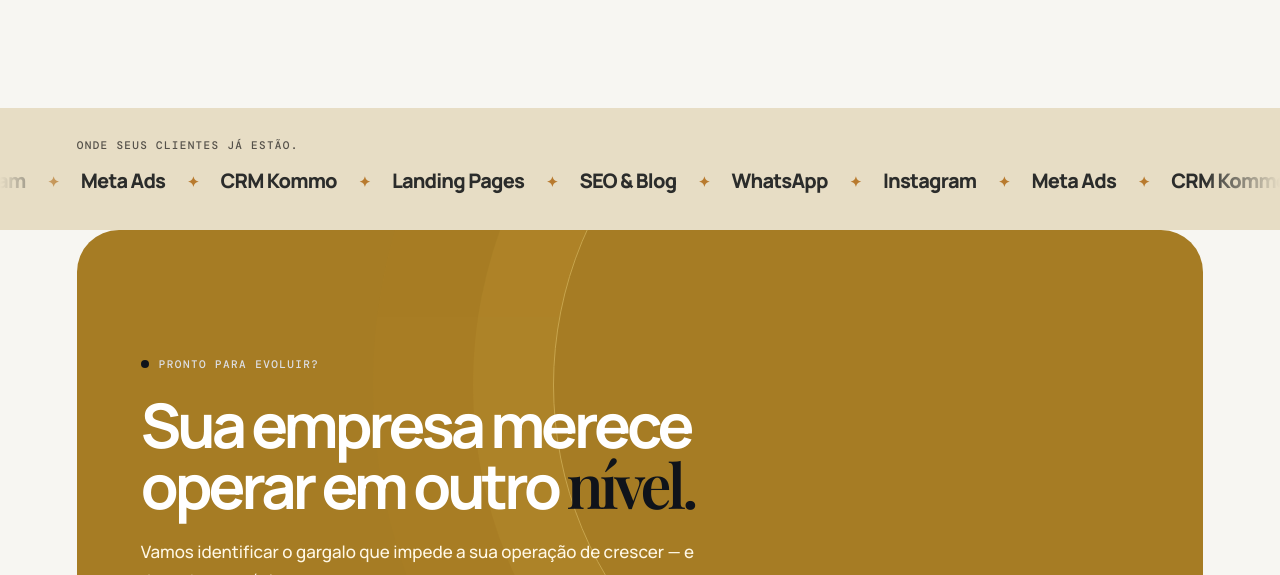
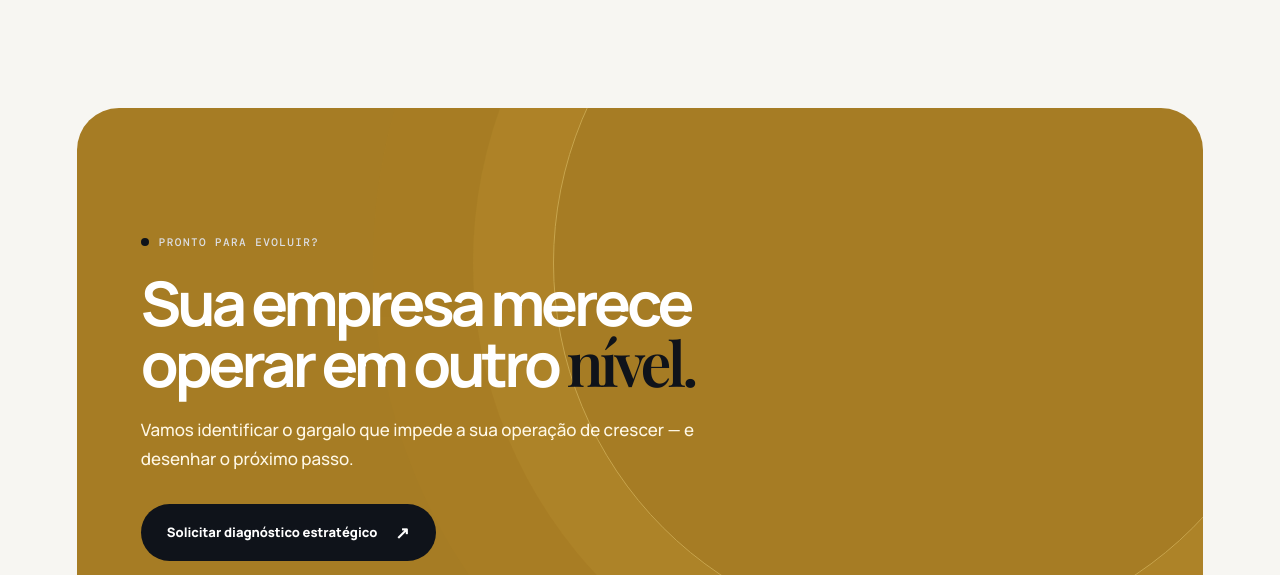
Before and after one commit to BarrosPL/arvisx-site, a plain HTML site: page arvisx/index.html in a window 1280 px wide. Shown: the part 6034-6609 px from the top of the page. Drawn offline with nearby package versions, Linux system fonts and the light colour scheme; a web font is replaced by a local one.

Commit message:
Remove a faixa de canais da home
A seção repetia o que o resto da página já diz — WhatsApp, Instagram,
Meta Ads e CRM aparecem nos serviços e no método. A home passa direto
do bloco de conhecimento para o contato.

```diff
--- a/arvisx/css/style.css
+++ b/arvisx/css/style.css
@@ -1078,49 +1078,6 @@ h2 em {
   color: #d2d5da;
 }
 
-/* --------------------------------- canais ----------------------------------- */
-
-.channels {
-  padding: 30px 0 34px;
-  background: #e7ddc5;
-  overflow: hidden;
-}
-
-.channels p {
-  margin: 0 var(--lado) 14px;
-  font: 500 11px var(--mono);
-  letter-spacing: 0.12em;
-  text-transform: uppercase;
-  color: #55514a;
-}
-
-.channels .esteira {
-  mask-image: linear-gradient(90deg, transparent, #000 6%, #000 94%, transparent);
-  -webkit-mask-image: linear-gradient(90deg, transparent, #000 6%, #000 94%, transparent);
-}
-
-.channels .esteira ul {
-  gap: 22px;
-  padding-right: 22px;
-  animation-duration: 30s;
-}
-
-.channels .esteira li {
-  display: flex;
-  align-items: center;
-  flex-shrink: 0;
-  font-size: 20px;
-  font-weight: 800;
-  letter-spacing: -0.04em;
-  white-space: nowrap;
-  color: #2b2c2b;
-}
-
-.channels .esteira li[aria-hidden] {
-  font-size: 14px;
-  color: var(--bronze);
-}
-
 /* -------------------------------- contato ------------------------------------ */
 
 .contact {
--- a/arvisx/index.html
+++ b/arvisx/index.html
@@ -412,21 +412,6 @@
       <a class="button primary" href="funil.html">Ler o Guia de Funil de Vendas <span>↗</span></a>
     </section>
 
-    <!-- ------------------------------- canais -------------------------------- -->
-    <section class="channels">
-      <p>Onde seus clientes já estão.</p>
-      <div class="esteira" data-esteira>
-        <ul>
-          <li>WhatsApp</li><li aria-hidden="true">✦</li>
-          <li>Instagram</li><li aria-hidden="true">✦</li>
-          <li>Meta Ads</li><li aria-hidden="true">✦</li>
-          <li>CRM Kommo</li><li aria-hidden="true">✦</li>
-          <li>Landing Pages</li><li aria-hidden="true">✦</li>
-          <li>SEO &amp; Blog</li><li aria-hidden="true">✦</li>
-        </ul>
-      </div>
-    </section>
-
     <!-- ------------------------------- contato -------------------------------- -->
     <section class="contact" id="contato">
       <div class="contact-glow" aria-hidden="true"></div>
```
